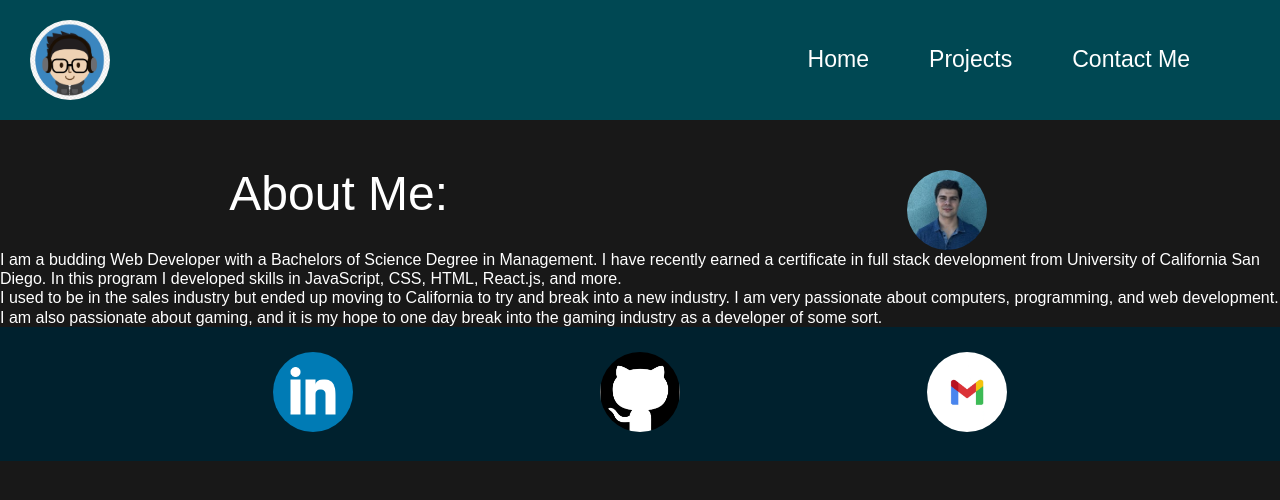
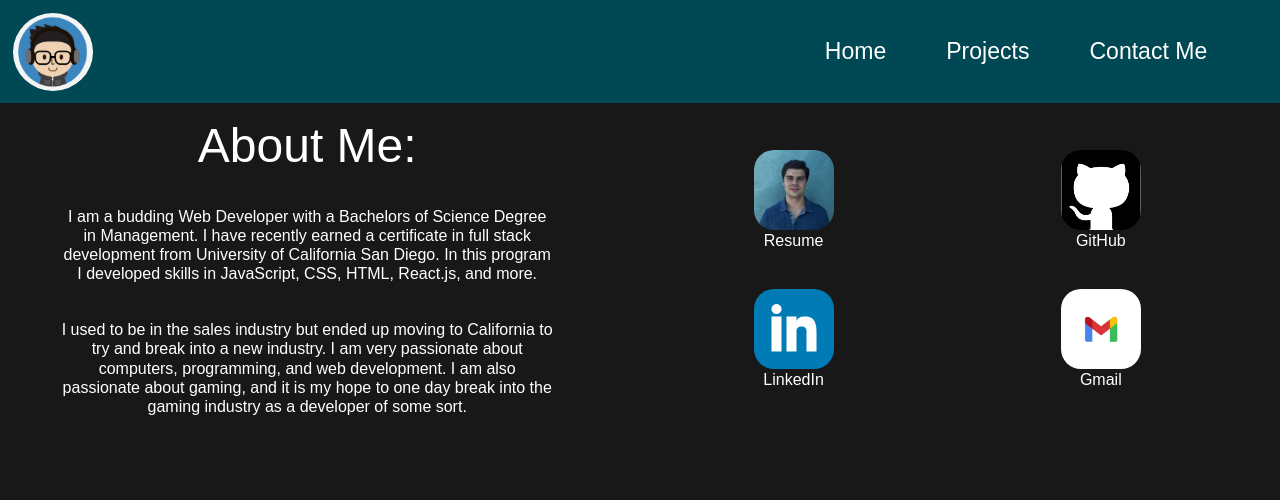
Before and after one commit to CJFeagin33/JustinPortfolio, a React (Vite) app: page / in a window 1280 px wide. Shown: the top 500 px of the page. Built offline with nearby package versions, Linux system fonts and the light colour scheme.

Commit message:
updated page layout

```diff
--- a/src/components/AboutMe/index.css
+++ b/src/components/AboutMe/index.css
@@ -1,15 +1,22 @@
+.aboutMe {
+    flex: 1;
+}
+
 .heading {
     display: flex;
-    justify-content:space-around;
+    justify-content: center;
 }
 
 .heading header {
     display: flex;
     font-size: 300%;
+    padding: 3% 2% 3% 2%;
+
 }
 
 .aboutMe p{
     display: flex;
-    text-align: left;
+    text-align: center;
     line-height: 120%;
+    padding: 3% 10% 3% 10%;
 }
--- a/src/components/AboutMe/index.jsx
+++ b/src/components/AboutMe/index.jsx
@@ -5,7 +5,6 @@ function AboutMe() {
         <div className='aboutMe'>
             <div className='heading'>
                 <header>About Me:</header>
-                <img src='../../public/ProfilePicture.jpg'></img>
             </div>
             <div>
                 <p>
--- a/src/components/Header/index.css
+++ b/src/components/Header/index.css
@@ -2,18 +2,17 @@
     display: flex;
     justify-content: space-between;
     align-items: center;
-    margin-bottom: 50px;
-    padding: 20px 30px;
+
+    padding: 1%;
     background-color: rgb(0, 72, 83)
 }
 
-.header img{
+img{
     position: relative;
     width: 80px;
     border-radius: 100%;
-    margin-right: 5%;
 }
 
-.header img:hover{
+img:hover{
     transform: scale(1.1);
 }
--- a/src/components/MobileNav/index.css
+++ b/src/components/MobileNav/index.css
@@ -15,7 +15,7 @@
 
 .mobile-nav .hamburger {
     position: absolute;
-    top: 17px;
+    top: 2%;
     right: 5%;
 }
 
--- a/src/components/Socials/index.css
+++ b/src/components/Socials/index.css
@@ -1,18 +1,27 @@
 .social-container {
     display: flex;
-    justify-content: space-evenly;
+    flex: 1;
+    align-items:center;
+    justify-content: space-around;
     padding: 2%;
-    background-color: rgb(0, 33, 46);
-}
-
-img{
-    width: 80px;
-    height: 80px;
-    border-radius: 50%;
-    margin-right: 5%;
+    /* background-color: rgb(0, 33, 46); */
 
 }
 
-img:hover{
+.icon {
+    text-align: center;
+}
+
+.icon:first-child{
+    margin: 0% 0% 50% 0%;
+}
+
+.social-container img{
+    width: 80px;
+    height: 80px;
+    border-radius: 25%;
+}
+
+.social-container img:hover{
     transform: scale(1.1);
 }
--- a/src/components/Socials/index.jsx
+++ b/src/components/Socials/index.jsx
@@ -4,15 +4,28 @@ function Socials() {
     return (
         <div className='social-container'>
             <div>
-                <img src="../../public/LinkedIn-icon.jpg" alt="LinkedIn" />
+                <div className='icon'>
+                    <img src="../../public/ProfilePicture.jpg" alt="resume" />
+                    <p>Resume</p>
+                </div>
+                <div className='icon'>
+                    <img src="../../public/LinkedIn-icon.jpg" alt="LinkedIn" />
+                    <p>LinkedIn</p>
+                </div>
             </div>
+
             <div>
-                <img src="../../public/github-icon.jpg" alt="github" />
-            </div>
-            <div>
-                <img src="../../public/gmail-icon.png" alt="gmail" />
+                <div className='icon'>
+                    <img src="../../public/github-icon.jpg" alt="github" />
+                    <p>GitHub</p>
+                </div>
+                <div className='icon'>
+                    <img src="../../public/gmail-icon.png" alt="gmail" />
+                    <p>Gmail</p>
+                </div>
             </div>
         </div>
+
     );
 }
 
--- a/src/index.css
+++ b/src/index.css
@@ -39,3 +39,7 @@ ol, ul {
 }
 
 /* /////////////////////////////////// RESET OVER ////////////////////////// */
+
+.aboutMeSocialIconsDiv {
+  display: flex;
+}
--- a/src/pages/homepage.jsx
+++ b/src/pages/homepage.jsx
@@ -5,8 +5,11 @@ import Socials from '../components/Socials';
 function Homepage() {
     return (
         <>
+        <div className='aboutMeSocialIconsDiv'>
             <AboutMe />
             <Socials />
+        </div>
+
         </>
 
     )
```
